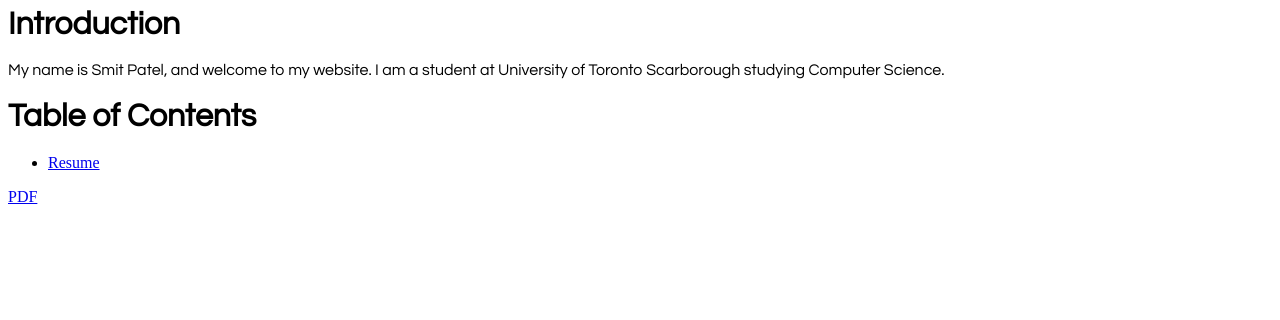
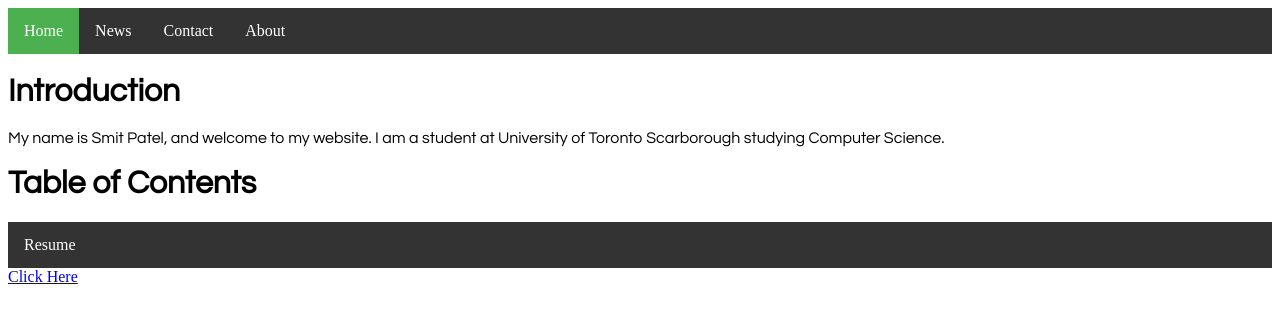
Before and after one commit to smitpatel316/Website, a plain HTML site: page index.html in a window 1280 px wide. Drawn offline with Linux system fonts and the light colour scheme.

Commit message:
Update index.html

```diff
--- a/index.html
+++ b/index.html
@@ -6,10 +6,42 @@
     <style type = "text/css">
         p {font-family:Century Gothic;}
         h1 {font-family:Century Gothic;}
+		ul {
+			list-style-type: none;
+			margin: 0;
+			padding: 0;
+			overflow: hidden;
+			background-color: #333;
+			}
 
+		li {
+			float: left;
+			}
+
+		li a {
+			display: block;
+			color: white;
+			text-align: center;
+			padding: 14px 16px;
+			text-decoration: none;
+			}
+
+		li a:hover:not(.active) {
+			background-color: #111;
+		}
+
+		.active {
+			background-color: #4CAF50;
+		}
     </style>
 </head>
 <body>
+		<ul>
+	  <li><a class="active" href="#home">Home</a></li>
+	  <li><a href="#news">News</a></li>
+	  <li><a href="#contact">Contact</a></li>
+	  <li><a href="#about">About</a></li>
+	</ul>
     <h1>Introduction</h1>
     <p>My name is Smit Patel, and welcome to my website. I am a student at University of Toronto Scarborough studying Computer Science.</p>
     <h1>Table of Contents</h1>
@@ -20,7 +52,7 @@
             </a>
        </li>
    </ul>
-   <a href="http://www.smitpatel.net/Resume.pdf">PDF</a>
+   <a href="http://www.smitpatel.net/Resume.pdf"> Click Here</a>
 
 </body>
 </html>
```
